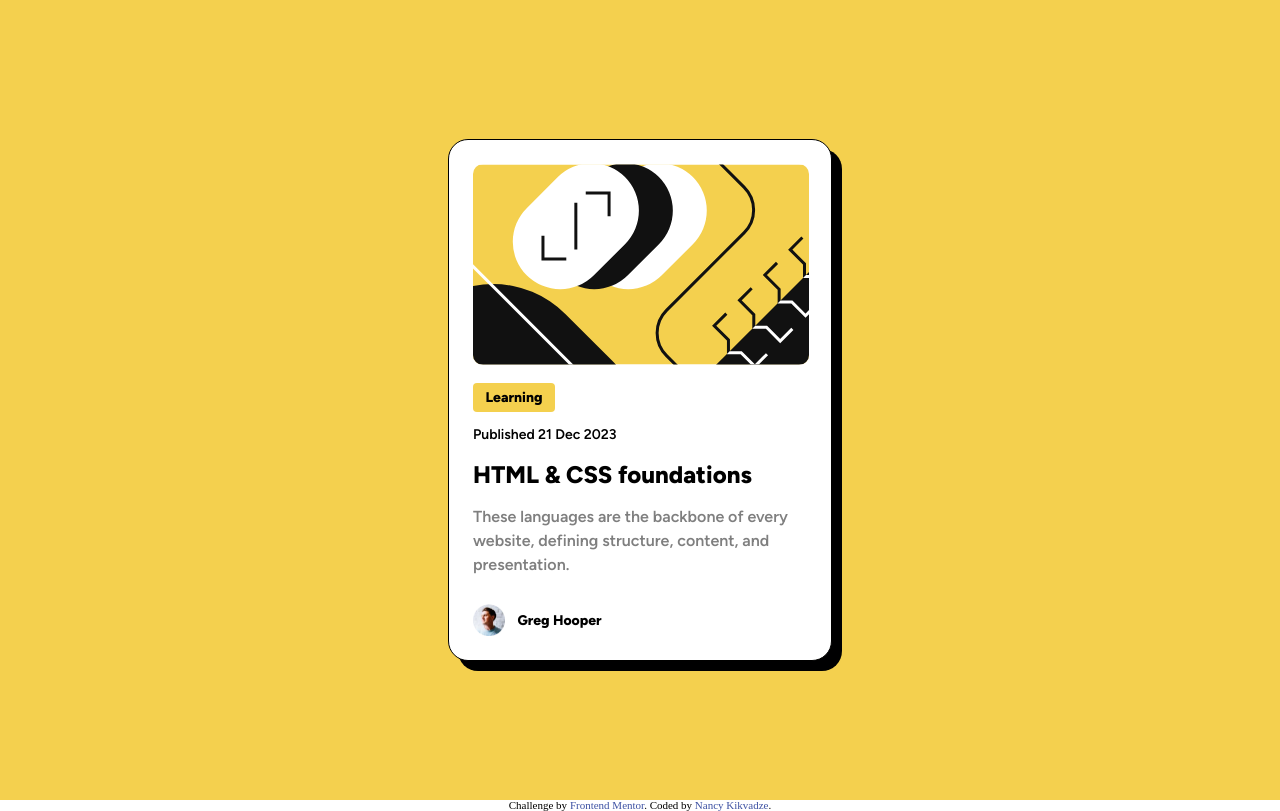
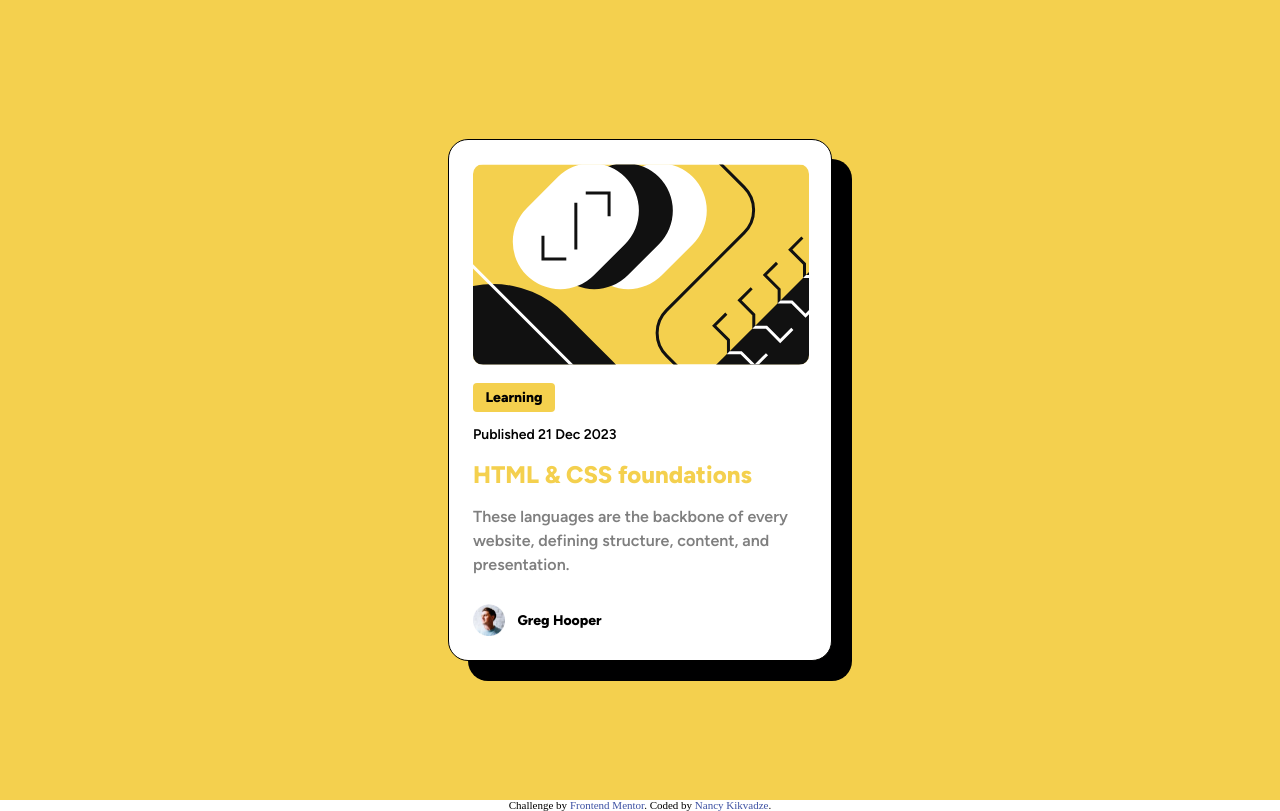
Before and after one commit to lost-in-noise/homework9-flex-blog-preview-card, a plain HTML site: page index.html in a window 1280 px wide. In both pictures the pointer is over the element 640 px from the left and 400 px from the top of the page. Drawn offline with Linux system fonts and the light colour scheme.

Commit message:
add cursor

```diff
--- a/css/style.css
+++ b/css/style.css
@@ -26,6 +26,15 @@
   display: flex;
   align-content: space-between;
   flex-wrap: wrap;
+}
+.parent-block:hover {
+  box-shadow: 20px 20px 0px 0px rgba(0,0,1,1);
+
+}
+.parent-block:hover .title {
+  color: #F4D04E;
+  cursor: pointer;
+  cursor: url("../images/handcursor.svg"), auto
 }
 
 .img-box {
```
Also changed, not shown: images/handcursor.svg (added).
